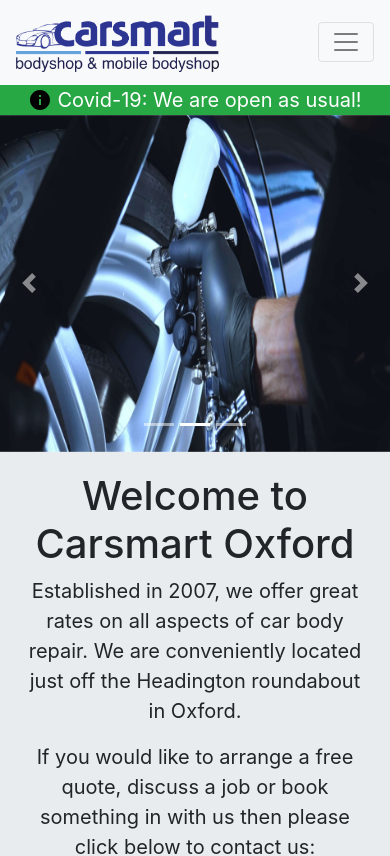
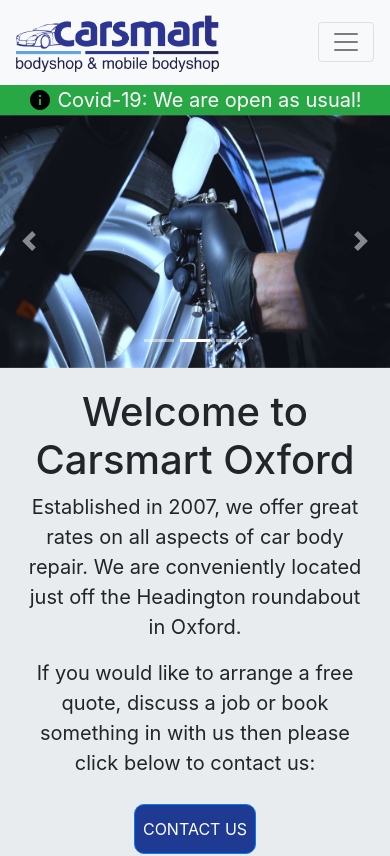
Before and after one commit to ryan-megarity/carsmart-react, a React (Create React App) app: page / in a window 390 px wide. Shown: the top 856 px of the page. Built offline with nearby package versions, Linux system fonts and the light colour scheme.

Commit message:
fixed mobile image stretching

```diff
--- a/src/App.css
+++ b/src/App.css
@@ -68,5 +68,5 @@
 }
 
 .home-image {
-  min-height: 40vh;
+  min-height: 30vh;
 }
```
